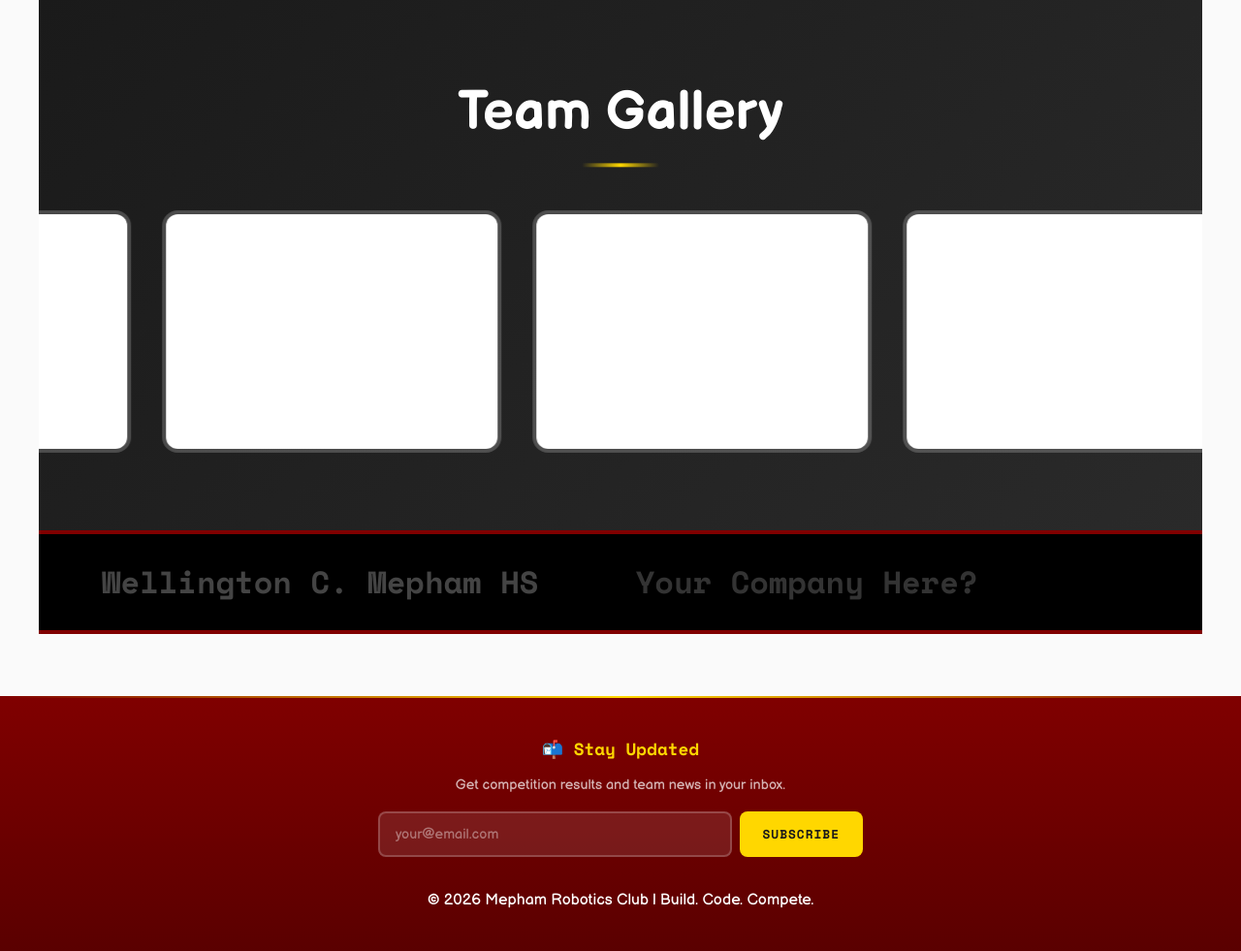
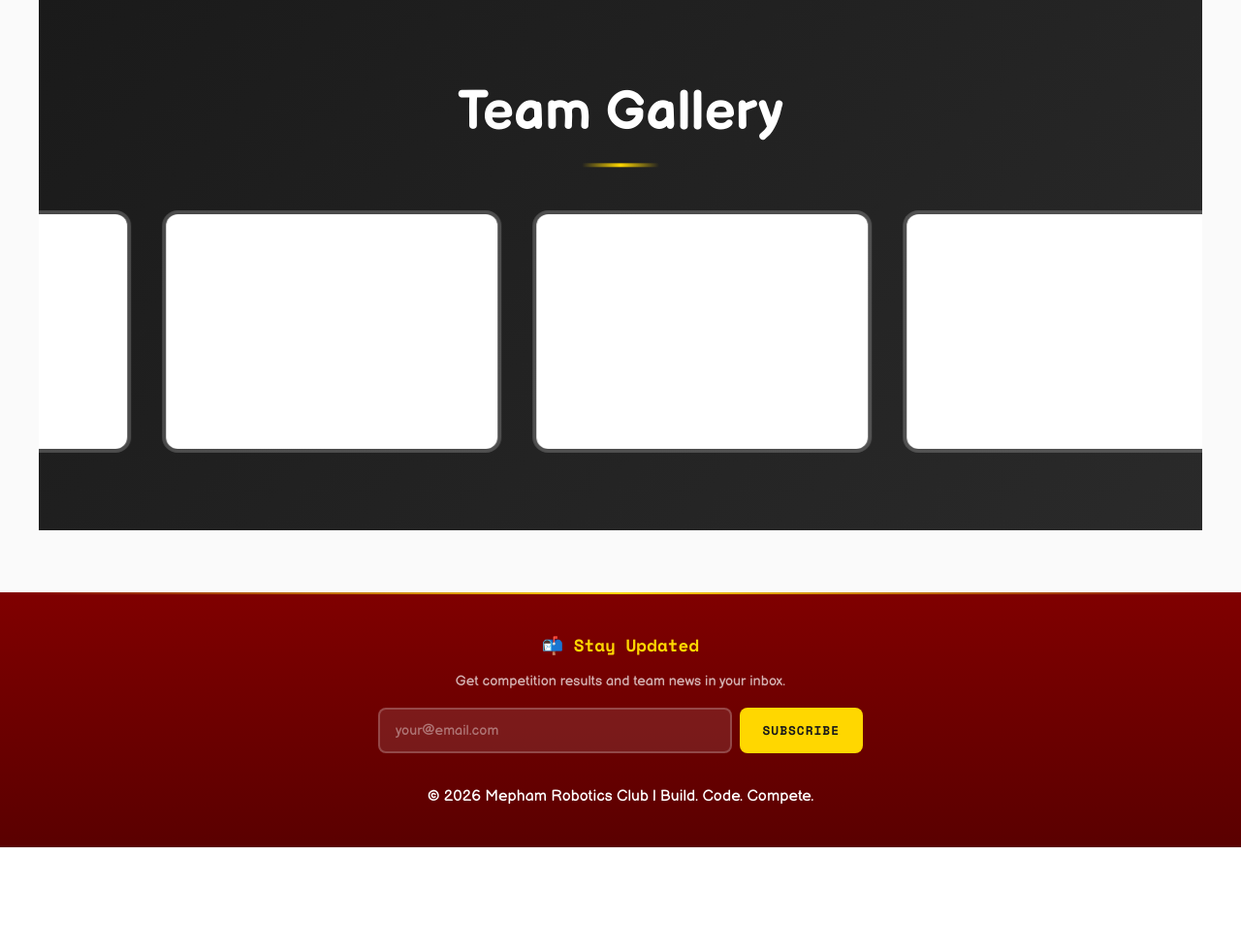
Before and after one commit to Damon1o/mepham_robotics, a Flask app: page / in a window 1280 px wide. Shown: the part 2309-3290 px from the top of the page at 97% size. After the commit the page ends 3183 px from the top, so only its background shows below. Run offline with Flask 3, Linux system fonts and the light colour scheme; data that the repository does not hold is empty; some libraries are stand-ins or nearby versions.

Commit message:
Sponsors Removal

```diff
--- a/templates/index.html
+++ b/templates/index.html
@@ -471,32 +471,4 @@ Robotics. Join the legacy.{% endblock %}
         </div>
     </div>
 </section>
-
-<!-- SPONSOR MARQUEE -->
-<section class="sponsor-marquee-section">
-    <div class="marquee-content">
-        {% for sponsor in sponsors %}
-        <span class="sponsor-item {{ 'sponsor-primary' if loop.index % 2 == 0 else 'sponsor-secondary' }}">
-            {% if sponsor.logo_path %}
-            <img src="{{ get_image_url(sponsor.logo_path) }}" alt="{{ sponsor.name }}" class="marquee-logo">
-            {% endif %}
-            {{ sponsor.name }}
-        </span>
-        {% endfor %}
-        {# Repeat for infinite effect #}
-        {% for sponsor in sponsors %}
-        <span class="sponsor-item {{ 'sponsor-primary' if loop.index % 2 == 0 else 'sponsor-secondary' }}">
-            {% if sponsor.logo_path %}
-            <img src="{{ get_image_url(sponsor.logo_path) }}" alt="{{ sponsor.name }}" class="marquee-logo">
-            {% endif %}
-            {{ sponsor.name }}
-        </span>
-        {% endfor %}
-        {% if not sponsors %}
-        <span class="sponsor-item sponsor-primary">BMCHSD</span>
-        <span class="sponsor-item sponsor-secondary">Wellington C. Mepham HS</span>
-        <span class="sponsor-item sponsor-primary">Your Company Here?</span>
-        {% endif %}
-    </div>
-</section>
 {% endblock %}
```
